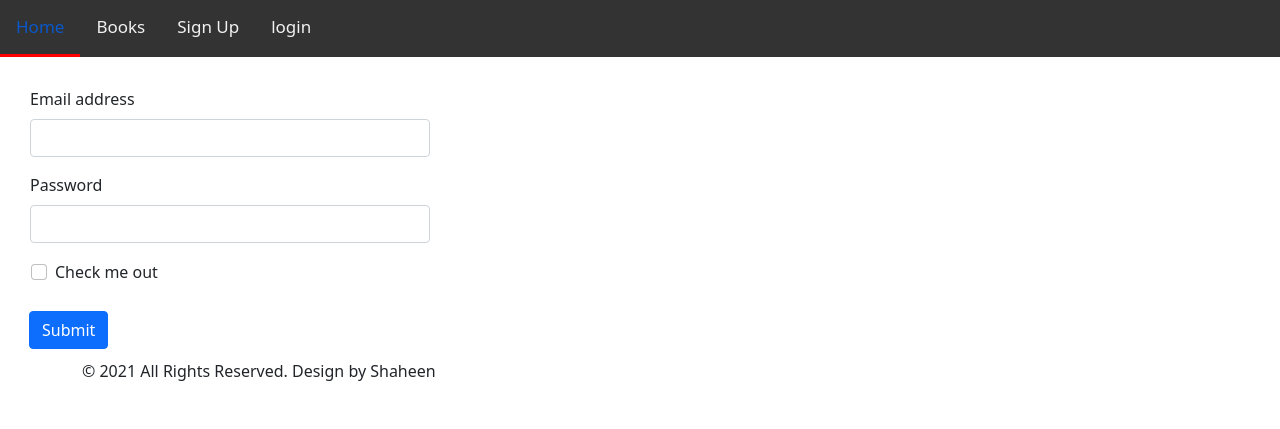
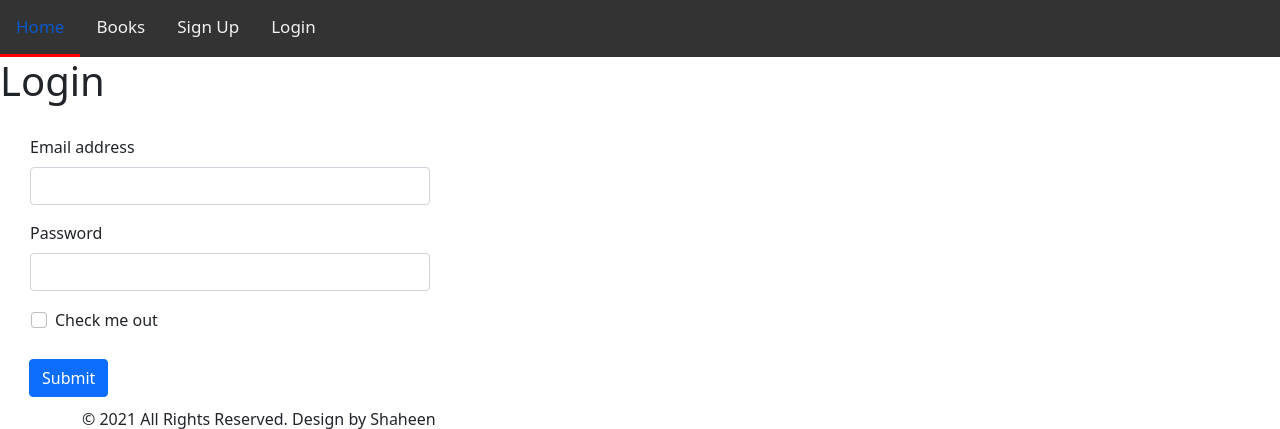
Before and after one commit to shaheen75/FinalProject, a Django app: page /login in a window 1280 px wide. Shown: the top 429 px of the page. Run offline with Django 3.2, Linux system fonts and the light colour scheme.

Commit message:
Pages Changes

```diff
--- a/FinalProject/admins/templates/app.html
+++ b/FinalProject/admins/templates/app.html
@@ -17,7 +17,7 @@
   <a href="{% url 'home' %}" class="active">Home</a>
   <a href="{% url 'books' %}">Books</a>
   <a href="{% url 'sign_up' %}">Sign Up</a>
-  <a href="{% url 'login' %}">login</a>
+  <a href="{% url 'login' %}">Login</a>
 </div>
 </HEADER>
 {% block part1 %}
--- a/FinalProject/students/templates/home.html
+++ b/FinalProject/students/templates/home.html
@@ -24,7 +24,7 @@ body, html {height: 100%}
   <div class="w3-display-topleft w3-padding-large w3-xlarge">
   </div>
   <div class="w3-display-middle">
-    <h1 class="w3-jumbo w3-animate-top">ONLINE LIBRARY</h1>
+    <h1 class="w3-jumbo w3-animate-top" style="color: brown">ONLINE LIBRARY</h1>
     <hr class="w3-border-grey" style="margin:auto;width:40%">
     <p class="w3-large w3-center">Reading For All</p>
   </div>
--- a/FinalProject/students/templates/login.html
+++ b/FinalProject/students/templates/login.html
@@ -9,6 +9,7 @@
     <link href="https://cdn.jsdelivr.net/npm/bootstrap@5.1.0/dist/css/bootstrap.min.css" rel="stylesheet" integrity="sha384-KyZXEAg3QhqLMpG8r+8fhAXLRk2vvoC2f3B09zVXn8CA5QIVfZOJ3BCsw2P0p/We" crossorigin="anonymous">
 </head>
 <body>
+<h1>Login</h1>
 <form>
   <div class="mb-3" style="width: 25rem; margin: 30px 10px 10px 30px ;">
     <label for="exampleInputEmail1" class="form-label">Email address</label>
```
